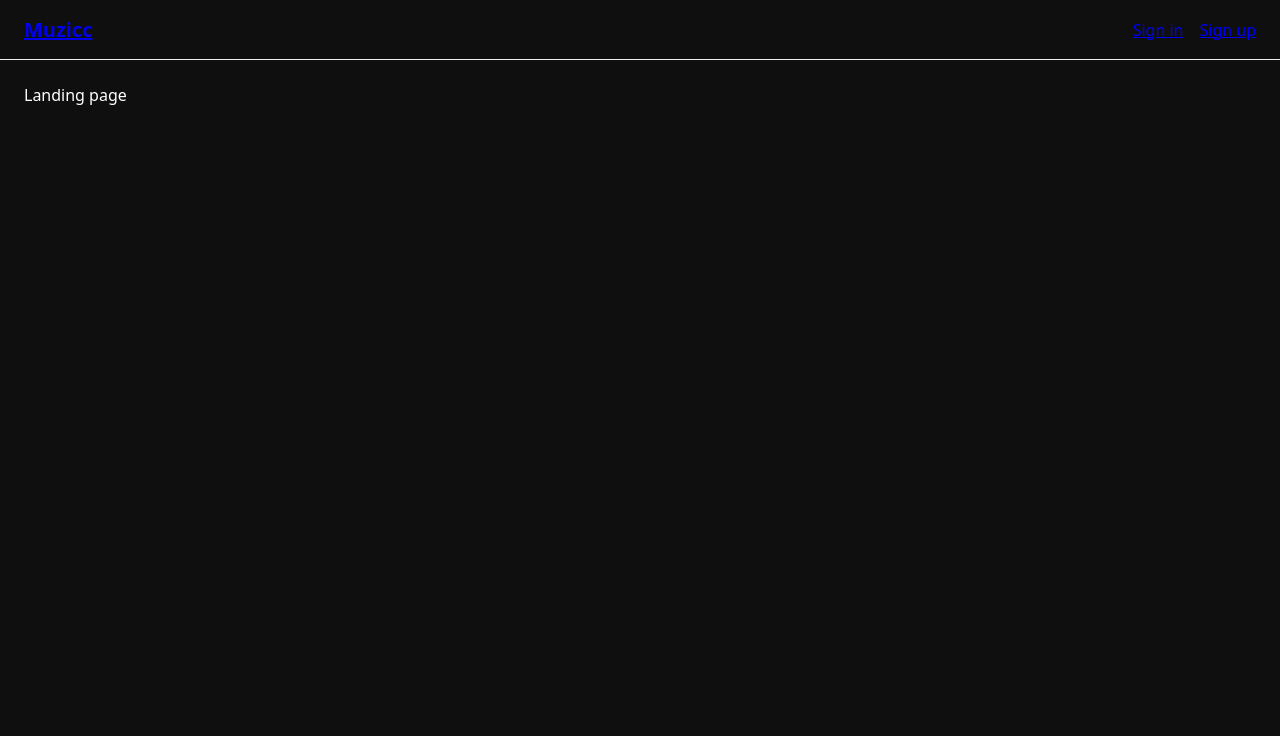
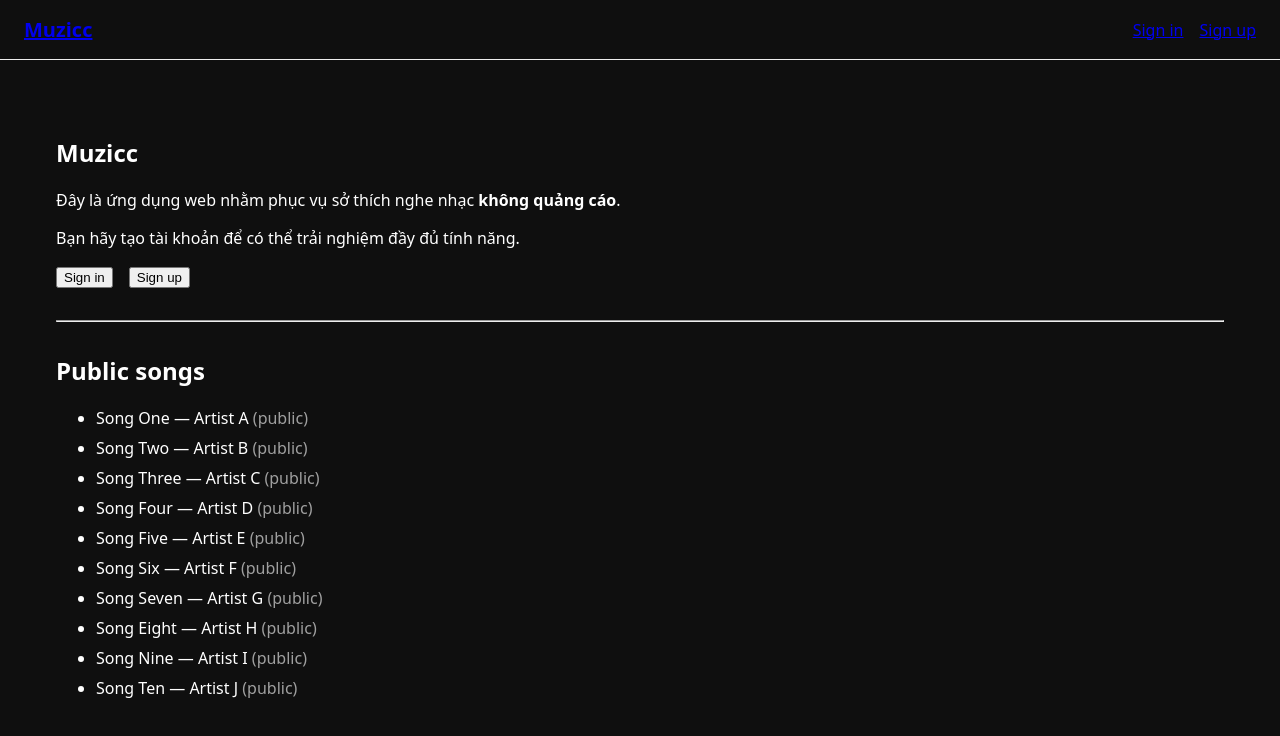
Before and after one commit to taipham2710/Muzicc, a React app in the folder frontend/: page / in a window 1280 px wide. Shown: the top 736 px of the page. Built offline with nearby package versions, Linux system fonts and the light colour scheme; the HTML template or start-up script is replaced by a standard one.

Commit message:
feat(frontend): add landing page with public song list

```diff
--- a/frontend/src/pages/Landing.tsx
+++ b/frontend/src/pages/Landing.tsx
@@ -1,3 +1,63 @@
+import { Link } from "react-router-dom";
+
+type PublicSong = {
+  id: number;
+  title: string;
+  artist: string;
+  is_public: boolean;
+};
+
+const mockSongs: PublicSong[] = [
+  { id: 1, title: "Song One", artist: "Artist A", is_public: true },
+  { id: 2, title: "Song Two", artist: "Artist B", is_public: true },
+  { id: 3, title: "Song Three", artist: "Artist C", is_public: true },
+  { id: 4, title: "Song Four", artist: "Artist D", is_public: true },
+  { id: 5, title: "Song Five", artist: "Artist E", is_public: true },
+  { id: 6, title: "Song Six", artist: "Artist F", is_public: true },
+  { id: 7, title: "Song Seven", artist: "Artist G", is_public: true },
+  { id: 8, title: "Song Eight", artist: "Artist H", is_public: true },
+  { id: 9, title: "Song Nine", artist: "Artist I", is_public: true },
+  { id: 10, title: "Song Ten", artist: "Artist J", is_public: true },
+];
+
 export default function Landing() {
-  return <div>Landing page</div>;
+  return (
+    <div style={{ padding: "2rem" }}>
+      {/* INTRO */}
+      <section>
+        <h1>Muzicc</h1>
+        <p>
+          Đây là ứng dụng web nhằm phục vụ sở thích nghe nhạc <b>không quảng cáo</b>.
+        </p>
+        <p>
+          Bạn hãy tạo tài khoản để có thể trải nghiệm đầy đủ tính năng.
+        </p>
+
+        <div style={{ marginTop: "1rem" }}>
+          <Link to="/login">
+            <button>Sign in</button>
+          </Link>
+          <Link to="/register" style={{ marginLeft: "1rem" }}>
+            <button>Sign up</button>
+          </Link>
+        </div>
+      </section>
+
+      <hr style={{ margin: "2rem 0" }} />
+
+      {/* PUBLIC SONG LIST */}
+      <section>
+        <h2>Public songs</h2>
+
+        <ul>
+          {mockSongs.map((song) => (
+            <li key={song.id} style={{ marginBottom: "0.5rem" }}>
+              {song.title} — {song.artist}{" "}
+              <span style={{ opacity: 0.6 }}>(public)</span>
+            </li>
+          ))}
+        </ul>
+      </section>
+    </div>
+  );
 }
```
